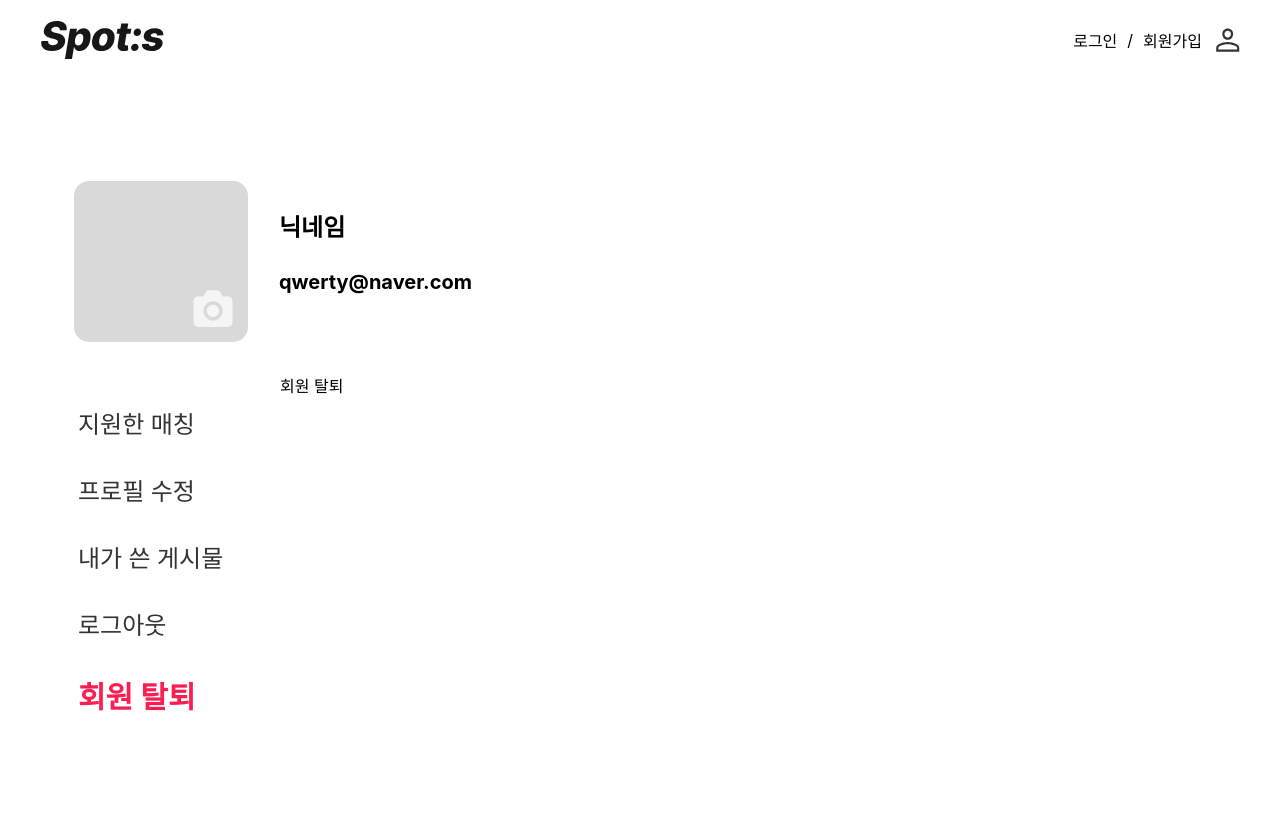
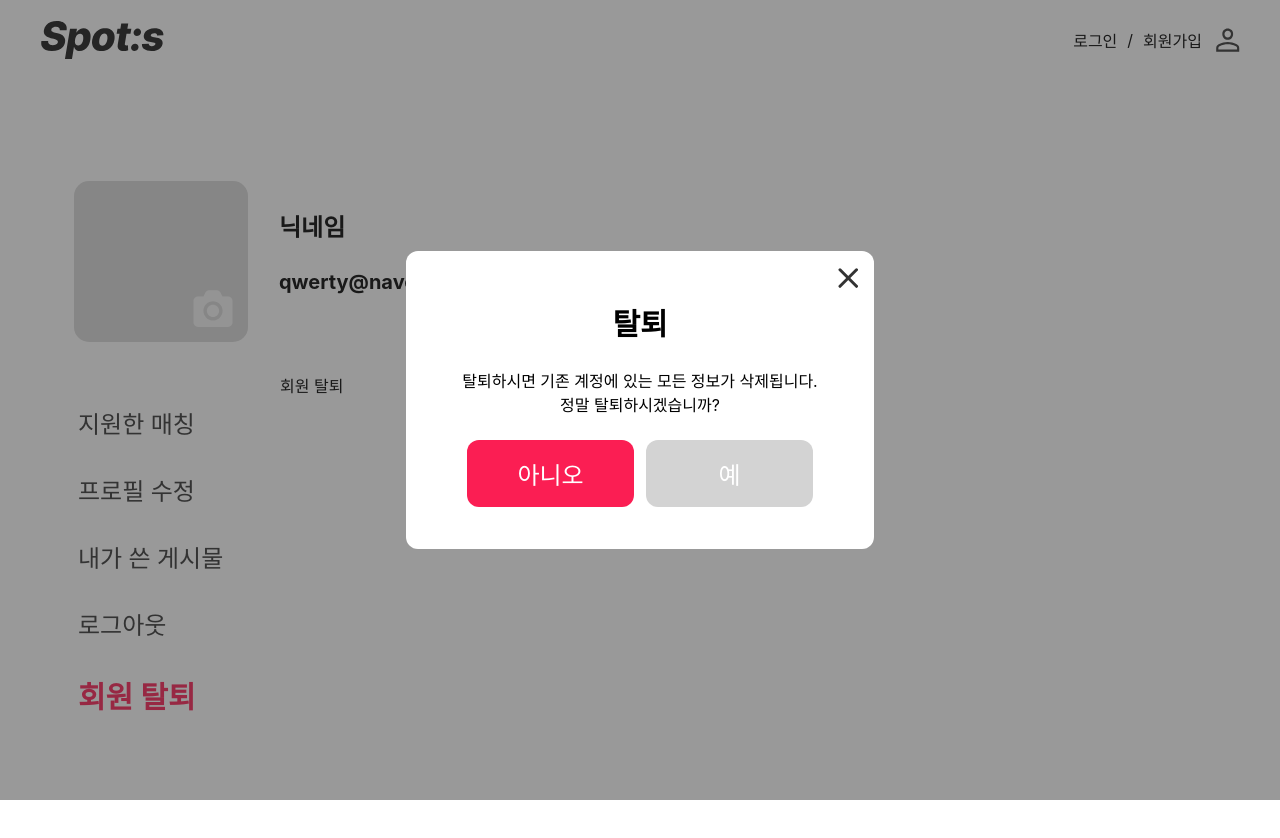
Before and after one commit to KMU-WINK/spots-client, a React (Vite) app: page /mypage in a window 1280 px wide. Both pictures are taken after a click on the element "회원 탈퇴". Shown: the top 838 px of the page. After the commit the page ends 800 px from the top, so only its background shows below. Built offline with nearby package versions, Linux system fonts and the light colour scheme.

Commit message:
[SPT-08] feat. 회원 탈퇴 Modal 구현
- 회원 탈퇴 Modal 컴포넌트로 분류
- 마이페이지 > '회원 탈퇴' 버튼 클릭 시, Modal 창이 나타나도록 구현
- 디버깅용 코드 제거

```diff
--- a/src/components/Header/index.jsx
+++ b/src/components/Header/index.jsx
@@ -5,7 +5,6 @@ import LoginModal from '../LoginModal';
 const Header = () => {
   const [showLogin, setShowLogin] = useState(false);
   const onSetShowLogin = active => {
-    console.log('클릭');
     setShowLogin(active);
   };
 
--- a/src/components/LoginModal/styles.jsx
+++ b/src/components/LoginModal/styles.jsx
@@ -14,7 +14,7 @@ export const ModalBg = styled.div`
   justify-content: center;
   width: 100vw;
   height: 100vh;
-  background-color: #3333337f;
+  background: #3333337f;
 `;
 
 export const LoginBox = styled.div`
@@ -42,7 +42,7 @@ export const CloseBtn = styled.img.attrs({
 
 export const ModalBox = styled.div`
   position: absolute;
-  background: white;
+  background: #ffffff;
   z-index: 100;
   width: 518px;
   height: 440px;
--- /dev/null
+++ b/src/components/Withdrawl/index.jsx
@@ -0,0 +1,50 @@
+import React, { useEffect } from 'react';
+import * as styled from './styles';
+
+const Withdrawl = ({ onSetShowWithdrawl }) => {
+  useEffect(() => {
+    document.body.style.cssText = `
+          position: fixed;
+          top: -${window.scrollY}px;
+          overflow-y: scroll;
+          width: 100%;`;
+    return () => {
+      const scrollY = document.body.style.top;
+      document.body.style.cssText = '';
+      window.scrollTo(0, parseInt(scrollY || '0', 10) * -1);
+    };
+  }, []);
+
+  return (
+    <styled.ModalBg>
+      <styled.ModalBox>
+        <styled.TopBar>
+          <styled.CloseBtn onClick={() => onSetShowWithdrawl(false)} />
+        </styled.TopBar>
+        <styled.Title>탈퇴</styled.Title>
+        <styled.Explain>
+          탈퇴하시면 기존 계정에 있는 모든 정보가 삭제됩니다.
+          <br />
+          정말 탈퇴하시겠습니까?
+        </styled.Explain>
+
+        <styled.Buttons>
+          <styled.Button
+            background="#fb1e53"
+            onClick={() => onSetShowWithdrawl(false)}
+          >
+            아니오
+          </styled.Button>
+          <styled.Button
+            background="#d3d3d3"
+            onClick={() => onSetShowWithdrawl(false)}
+          >
+            예
+          </styled.Button>
+        </styled.Buttons>
+      </styled.ModalBox>
+    </styled.ModalBg>
+  );
+};
+
+export default Withdrawl;
--- /dev/null
+++ b/src/components/Withdrawl/styles.jsx
@@ -0,0 +1,70 @@
+import styled from 'styled-components';
+import close from '../../imgs/close.svg';
+
+export const ModalBg = styled.div`
+  display: flex;
+  position: fixed;
+  top: 0;
+  left: 0;
+  z-index: 10;
+  align-items: center;
+  justify-content: center;
+  width: 100vw;
+  height: 100vh;
+  background: #3333337f;
+`;
+
+export const ModalBox = styled.div`
+  position: absolute;
+  background: #ffffff;
+  z-index: 100;
+  width: 468px;
+  border-radius: 12px;
+  display: flex;
+  flex-direction: column;
+  align-items: center;
+  padding: 0px 0px 42px 0px;
+`;
+
+export const TopBar = styled.div`
+  width: 100%;
+`;
+
+export const CloseBtn = styled.img.attrs({
+  src: close,
+})`
+  padding: 17px 16.5px 12.5px 0px;
+  cursor: pointer;
+  float: right;
+`;
+
+export const Title = styled.div`
+  font-weight: 700;
+  font-size: 30px;
+`;
+
+export const Explain = styled.div`
+  font-style: normal;
+  font-weight: 400;
+  padding: 24px 0px 24px 0px;
+  text-align: center;
+`;
+
+export const Button = styled.div`
+  width: 167px;
+  padding: 16px 0px 16px 0px;
+  text-align: center;
+  border-radius: 12px;
+  background: ${props => props.background};
+  font-size: 24px;
+  font-weight: 500;
+  color: #ffffff;
+  cursor: pointer;
+`;
+
+export const Buttons = styled.div`
+  display: flex;
+  ${Button}:not(:last-of-type) {
+    margin-right: 12px;
+  }
+`;
--- a/src/pages/MyPage/index.jsx
+++ b/src/pages/MyPage/index.jsx
@@ -2,14 +2,22 @@ import React, { useState, useEffect } from 'react';
 import * as styled from './styles';
 import Header from '../../components/Header';
 import Footer from '../../components/Footer';
-import LoginModal from '../../components/LoginModal';
+import Withdrawl from '../../components/Withdrawl';
 
 const MyPage = () => {
   const [currMenu, setCurrMenu] = useState(null);
   const [prevMenu, setPrevMenu] = useState(null);
+  const [showWithdrawl, setShowWithdrawl] = useState(false);
 
   const handleClickMenu = e => {
     setCurrMenu(e.target.id);
+    if (e.target.id === "5") {
+      onSetShowWithdrawl(true);
+    }
+  };
+
+  const onSetShowWithdrawl = active => {
+    setShowWithdrawl(active);
   };
 
   useEffect(
@@ -69,6 +77,9 @@ const MyPage = () => {
             {currMenu === '4' ? <div>로그아웃</div> : null}
             {currMenu === '5' ? <div>회원 탈퇴</div> : null}
           </styled.MenuContents>
+          {showWithdrawl && (
+            <Withdrawl onSetShowWithdrawl={onSetShowWithdrawl} />
+          )}
         </styled.MenuBox>
       </styled.MyPageContainer>
       <Footer />
```
